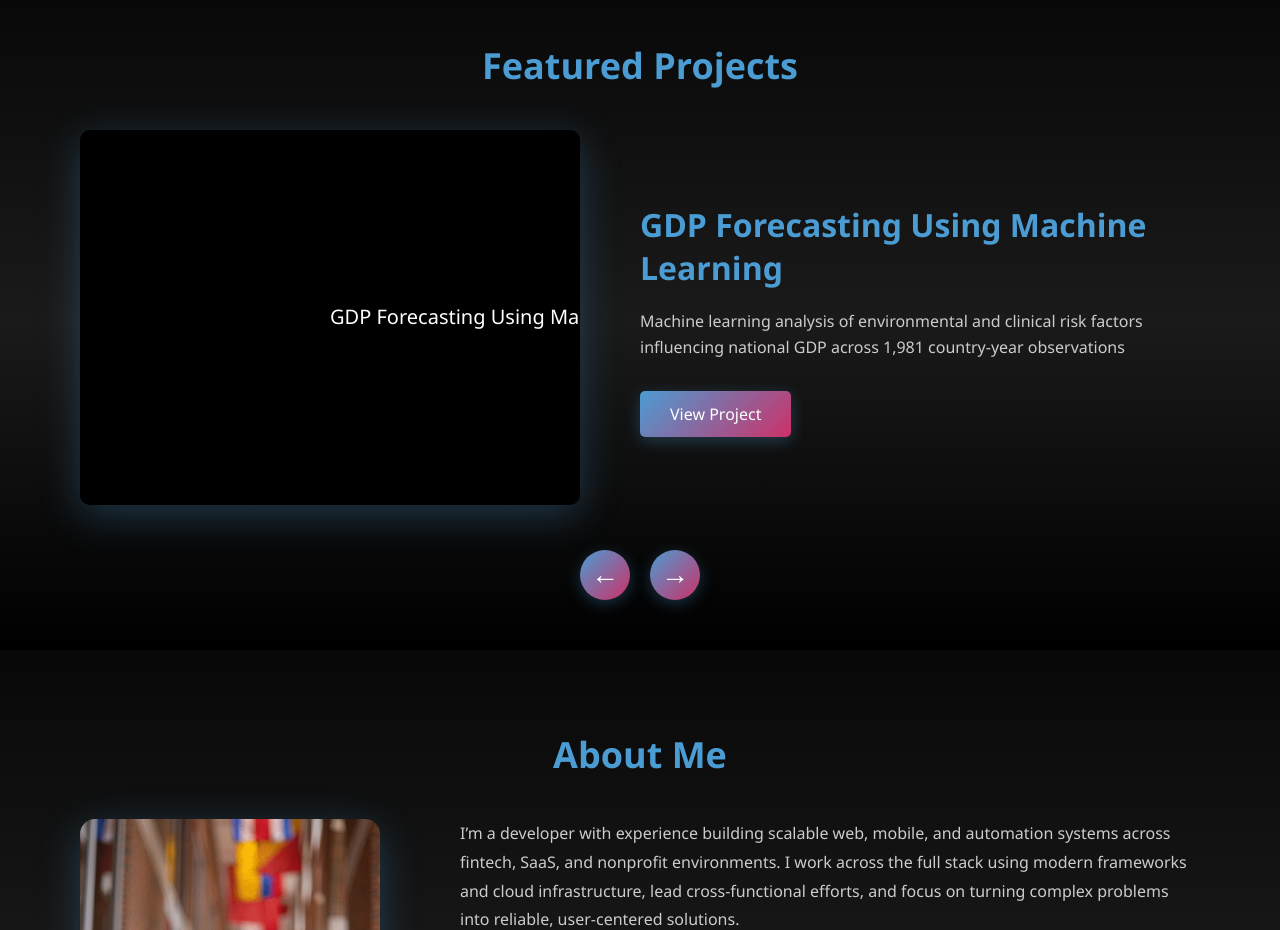
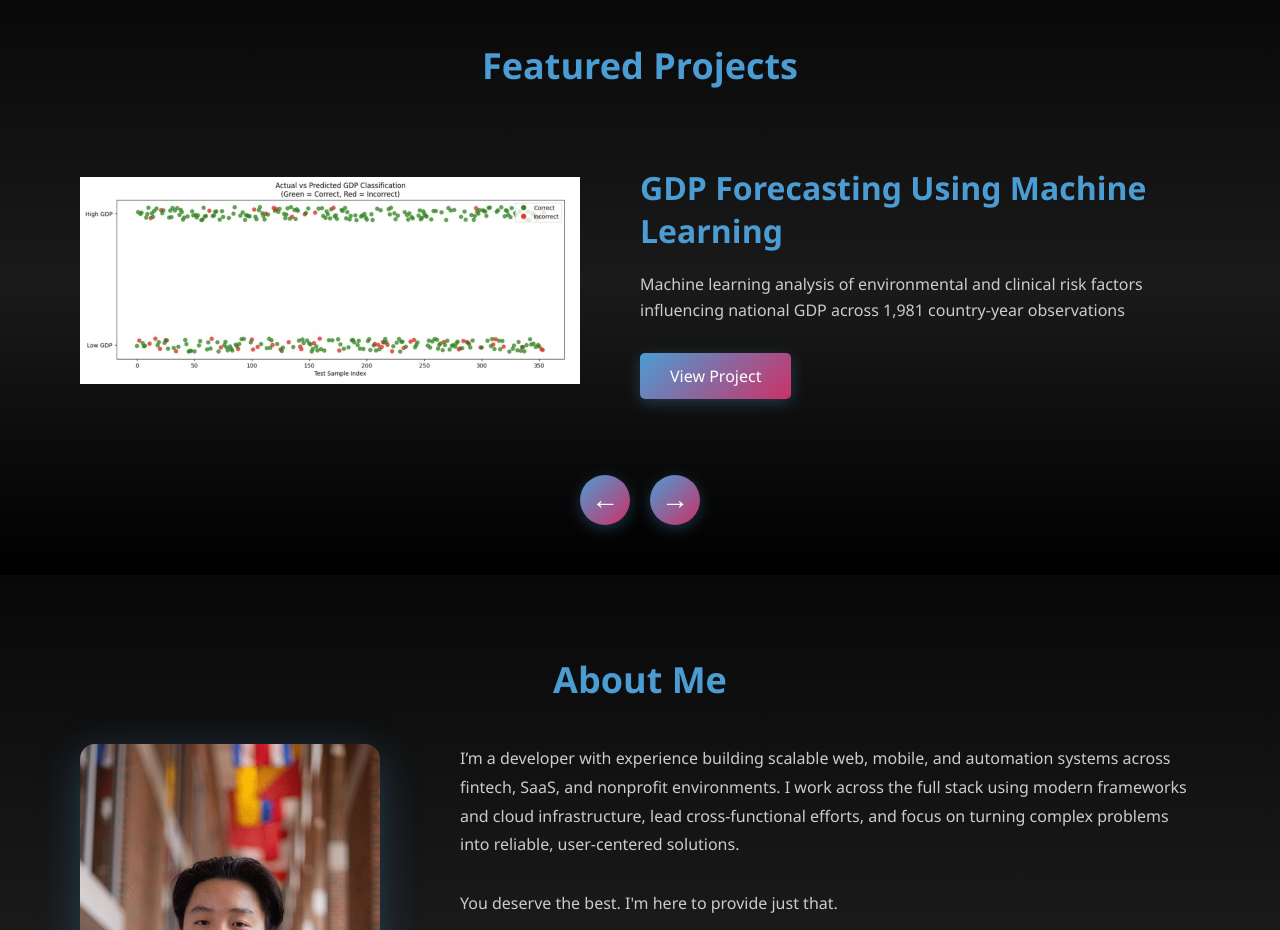
Before and after one commit to jqlgit/portfoliowebsite, a website: page index.html in a window 1280 px wide. Shown: the part 1040-1970 px from the top of the page. Drawn offline with nearby package versions, Linux system fonts and the light colour scheme.

Commit message:
Add research project images to carousel and update carousel to display actual images for point cloud and GDP forecasting projects

```diff
--- a/index.html
+++ b/index.html
@@ -43,18 +43,7 @@
             <div class="carousel-container">
                 <div class="carousel-content">
                     <div class="carousel-image-wrapper">
-                        <svg class="carousel-placeholder" viewBox="0 0 400 300" xmlns="http://www.w3.org/2000/svg">
-                            <defs>
-                                <linearGradient id="placeholderGradient" x1="0%" y1="0%" x2="100%" y2="100%">
-                                    <stop offset="0%" stopColor="#4B9CD3" />
-                                    <stop offset="100%" stopColor="#CC3168" />
-                                </linearGradient>
-                            </defs>
-                            <rect width="400" height="300" fill="url(#placeholderGradient)" />
-                            <text x="200" y="150" textAnchor="middle" dy="0.3em" fill="white" fontSize="24" fontWeight="bold" id="carouselTitle">
-                                Arbor
-                            </text>
-                        </svg>
+                        <img id="carouselImage" src="images/point-cloud-compression-research.jpg" alt="Project Image" class="carousel-image" style="width: 100%; height: 300px; object-fit: contain; border-radius: 8px;">
                     </div>
 
                     <div class="carousel-info">
--- a/js/home.js
+++ b/js/home.js
@@ -19,13 +19,25 @@ function updateCarousel() {
     if (projectsData.length === 0) return;
 
     const project = projectsData[currentProjectIndex];
-    const carouselTitle = document.getElementById('carouselTitle');
+    const carouselImage = document.getElementById('carouselImage');
     const carouselProjectTitle = document.getElementById('carouselProjectTitle');
     const carouselProjectDesc = document.getElementById('carouselProjectDesc');
 
-    if (carouselTitle) carouselTitle.textContent = project.title;
+    // Update project info
     if (carouselProjectTitle) carouselProjectTitle.textContent = project.title;
     if (carouselProjectDesc) carouselProjectDesc.textContent = project.description;
+
+    // Update image based on project ID
+    if (carouselImage) {
+        let imageSrc = 'images/default-project.jpg'; // fallback
+        if (project.id === 'point-cloud-codec') {
+            imageSrc = 'images/point-cloud-compression-research.jpg';
+        } else if (project.id === 'gdp-forecasting') {
+            imageSrc = 'images/gdp-forecasting-research.jpg';
+        }
+        carouselImage.src = imageSrc;
+        carouselImage.alt = project.title;
+    }
 }
 
 // Next project
```
Also changed, not shown: images/gdp-forecasting-research.jpg (added), images/gdpml.jpeg (added).
